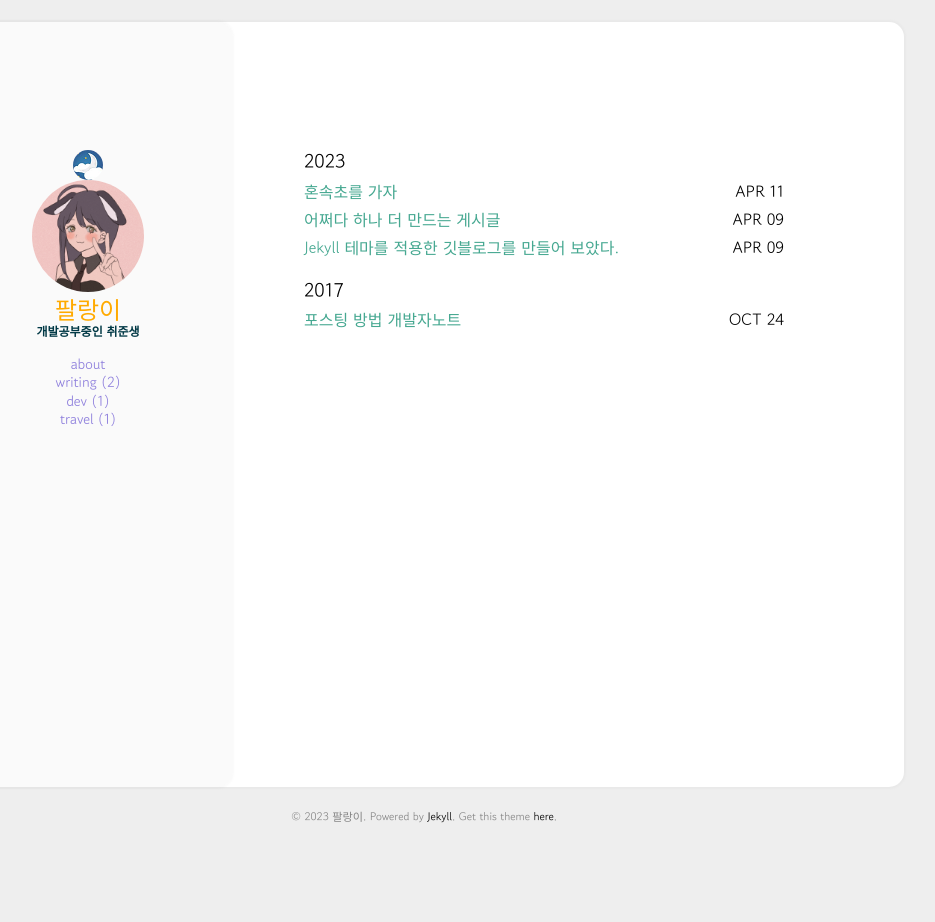
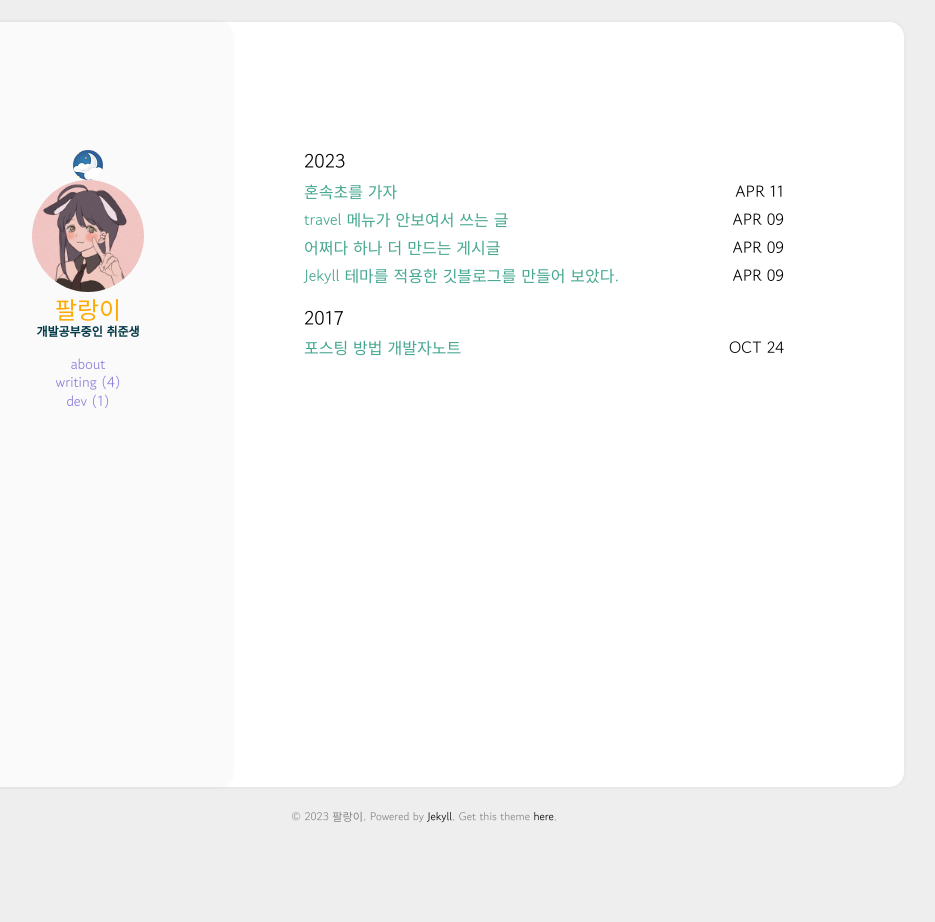
Before and after one commit to palrang22/palrang22.github.io, a Jekyll site: the page built from index.html, in a window 1280 px wide. Shown: the whole page, without its empty margins (216-1151 px from the left). Built offline with Jekyll 4.4.1, drawn with Linux system fonts in a browser that asks for light colours.

Commit message:
제발돼랑

```diff
--- /dev/null
+++ b/_posts/2023-04-09-where.md
@@ -0,0 +1,7 @@
+---
+title: travel 메뉴가 안보여서 쓰는 글
+categories: [writing]
+comments: true
+---
+
+왜 안뜨는거야
--- a/aboutme.html
+++ b/aboutme.html
@@ -5,7 +5,7 @@ layout: page
 <section class="aboutme">
     <div class="post_content">
         <p>
-            If you don't need 'about' page, edit the _config.yml to comment out the code.
+            1998.03.17
             <br><br>
             <img src="https://starry99.github.io/catbook/assets/img/cat1.jpg">
         </p>
```
Also changed, not shown: _posts/2023-04-11-sokcho.md (+1 -1 lines).
